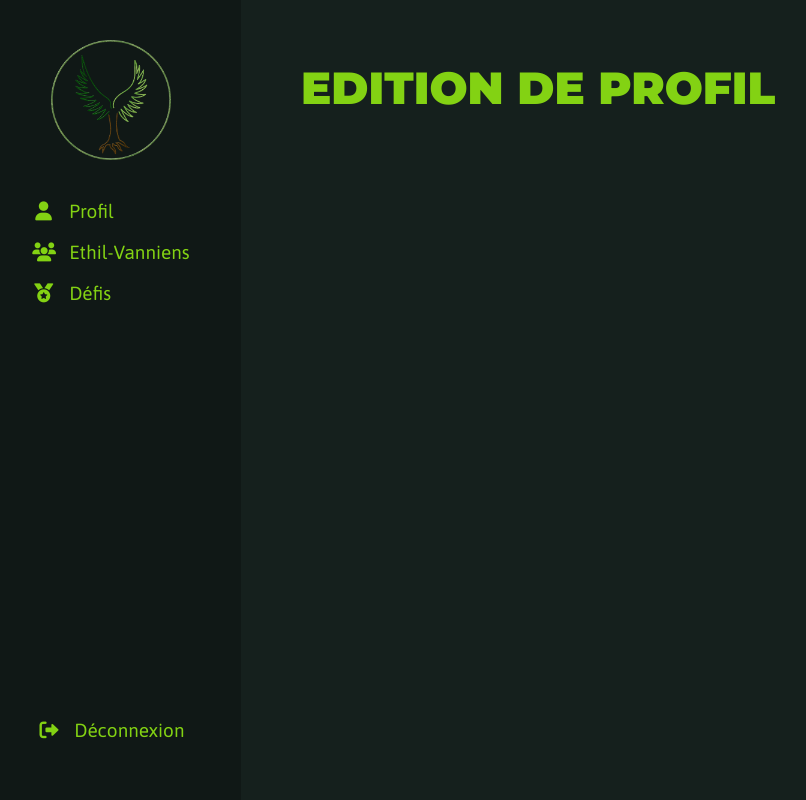
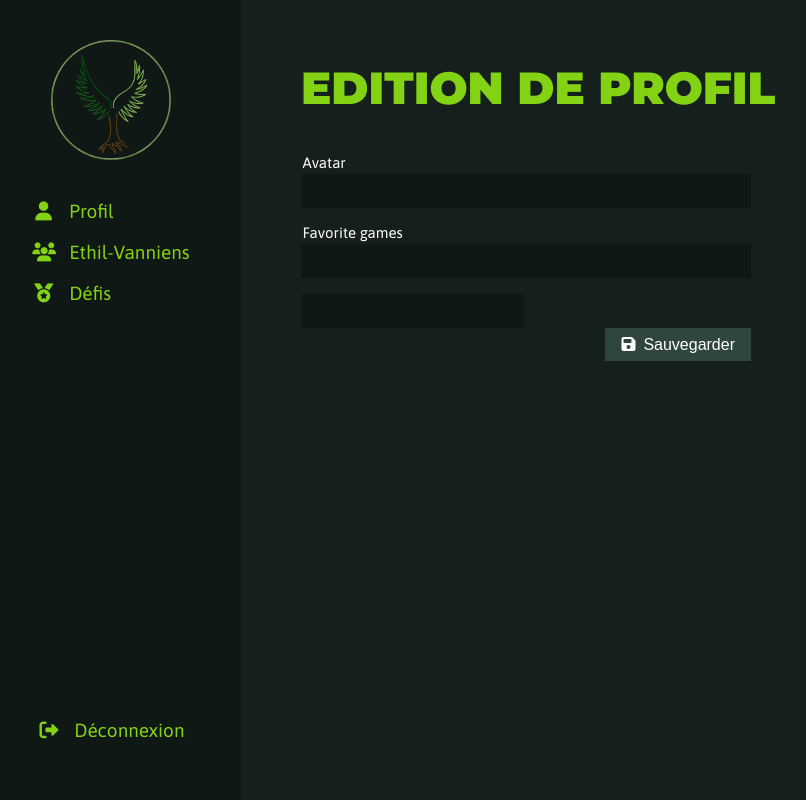
Before and after one commit to Yoann-Moreau/ethilvan, a Symfony app: template templates/member/profile_edit.html.twig in a window 1280 px wide. Shown: the whole page, without its empty margins (19-825 px from the left). Run offline with Twig, Linux system fonts and the light colour scheme; the template is opened without the code that fills it, so the values that code supplies are empty; form fields are guessed from the names that the template uses; style sheets or scripts are compiled from the project's sources; some libraries are stand-ins or nearby versions.

Commit message:
Add profile edit (avatar and favorite games)

```diff
--- a/config/services.yaml
+++ b/config/services.yaml
@@ -5,6 +5,7 @@
 # https://symfony.com/doc/current/best_practices.html#use-parameters-for-application-configuration
 parameters:
   game_images_directory: '%kernel.project_dir%/public/uploads/game'
+  avatars_directory: '%kernel.project_dir%/public/uploads/avatar'
 
 services:
   # default configuration for services in *this* file
--- a/templates/base_member.html.twig
+++ b/templates/base_member.html.twig
@@ -21,7 +21,11 @@
 	<nav>
 		<div class="subnav top">
 			<a class="img-container" href="{{ path('app_member') }}">
-				<img src="/assets/img/EV-200_nbg.png" alt="Logo Ethil Van">
+				{% if app.user.avatar %}
+					<img class="avatar" src="/uploads/avatar/{{ app.user.avatar }}" alt="Avatar de {{ app.user.username }}">
+				{% else %}
+					<img class="avatar" src="/assets/img/EV-200_nbg.png" alt="Logo d'Ethil Van">
+				{% endif %}
 			</a>
 			<a href="{{ path('app_member_profile') }}">
 				<i class="fa-solid fa-user"></i>
--- a/templates/member/include/profile.html.twig
+++ b/templates/member/include/profile.html.twig
@@ -2,7 +2,7 @@
 	<header>
 		<div class="avatar-container">
 			{% if user.avatar %}
-				<img class="avatar" src="/uploads/img/avatars/{{ user.avatar }}" alt="Avatar de {{ user.username }}">
+				<img class="avatar" src="/uploads/avatar/{{ user.avatar }}" alt="Avatar de {{ user.username }}">
 			{% else %}
 				<img class="avatar" src="/assets/img/EV-200_nbg.png" alt="Logo d'Ethil Van">
 			{% endif %}
--- a/templates/member/profile_edit.html.twig
+++ b/templates/member/profile_edit.html.twig
@@ -4,4 +4,34 @@
 
 {% block body %}
 	<h1>Edition de profil</h1>
+
+	<ul class="errors">
+		{% for error in errors %}
+			<li class="error"><i class="fa-solid fa-triangle-exclamation"></i> {{ error.message }}</li>
+		{% endfor %}
+	</ul>
+
+	<div class="col-50">
+		{{ form_start(form) }}
+
+		<div class="input-container">
+			{{ form_label(form.avatar) }}
+			{{ form_widget(form.avatar) }}
+		</div>
+
+		<div class="input-container">
+			{{ form_label(form.favoriteGames) }}
+			{{ form_widget(form.favoriteGames) }}
+		</div>
+
+		{{ form_widget(form._token) }}
+
+		<div class="btns right">
+			<button type="submit" class="btn">
+				<i class="fa-solid fa-floppy-disk"></i>
+				<span>Sauvegarder</span>
+			</button>
+		</div>
+		{{ form_end(form) }}
+	</div>
 {% endblock %}
--- a/templates/member/users.html.twig
+++ b/templates/member/users.html.twig
@@ -12,7 +12,7 @@
 				<div class="left">
 					<div class="avatar-container">
 						{% if user.avatar %}
-							<img class="avatar" src="/uploads/img/avatars/{{ user.avatar }}" alt="Avatar de {{ user.username }}">
+							<img class="avatar" src="/uploads/avatar/{{ user.avatar }}" alt="Avatar de {{ user.username }}">
 						{% else %}
 							<img class="avatar" src="/assets/img/EV-200_nbg.png" alt="Logo d'Ethil Van">
 						{% endif %}
```
Also changed, not shown: src/Controller/MemberController.php (+33 -3 lines), src/Form/ProfileEditType.php (added, +48 -0 lines), public/assets/less/include/global.less, public/assets/less/member.less, 1 other file.
